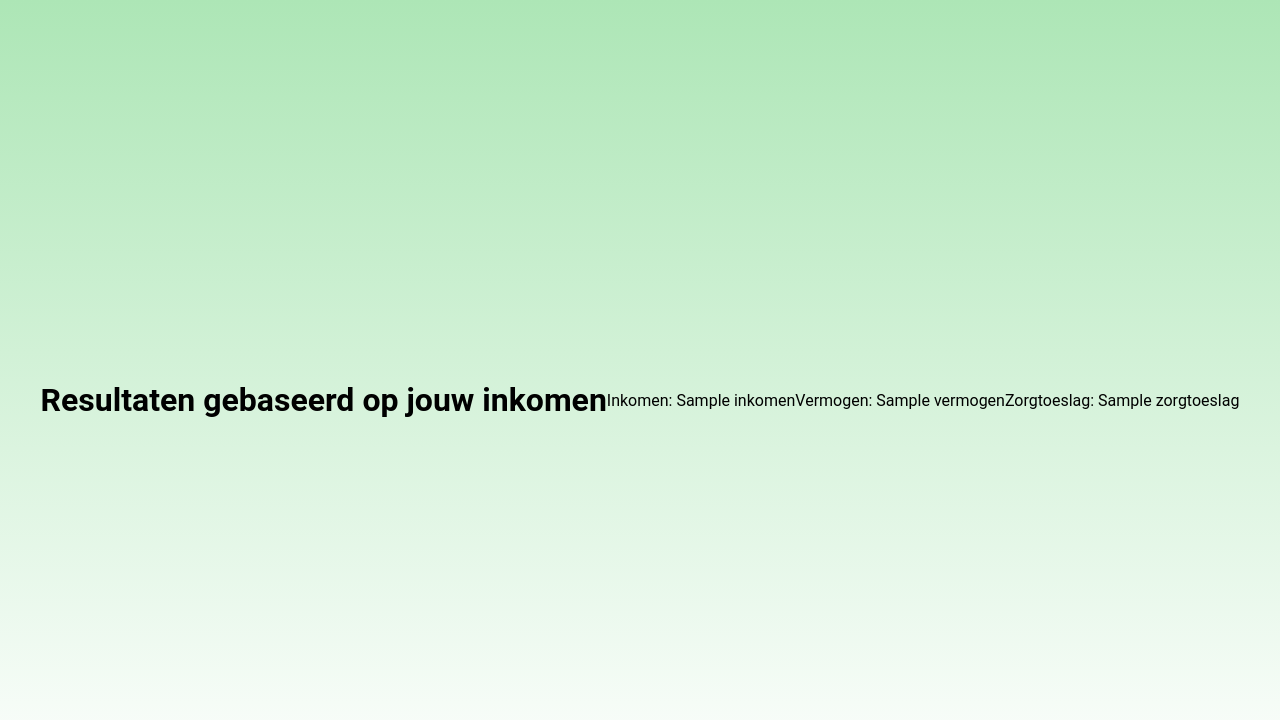
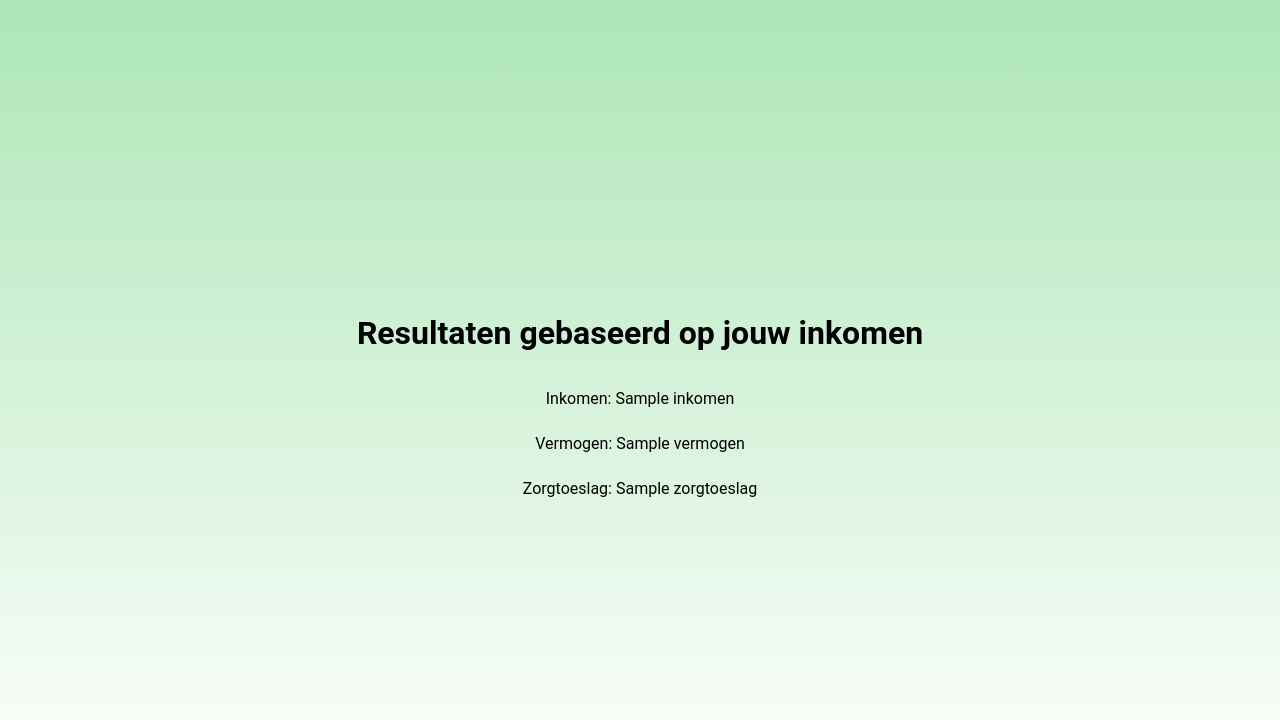
Before and after one commit to Stan-1037079/Zorgtoeslag-Applicatie, a Python web app: template Interactielaag/Flask_UI/templates/resultaat.html in a window 1280 px wide. Shown: the top 720 px of the page. Run offline with Jinja, Linux system fonts and the light colour scheme; the template is opened without the code that fills it: most values are stand-ins (such as "Sample title", 1, 10 or a date in 2020).

Commit message:
Css en html aangepast resultaat.html

```diff
--- a/Interactielaag/Flask_UI/static/css/style_login.css
+++ b/Interactielaag/Flask_UI/static/css/style_login.css
@@ -40,6 +40,19 @@ button[type="submit"], .button {
     cursor: pointer;
 }
 
+.results-container {
+    display: flex;
+    flex-direction: column;
+    align-items: center;
+    justify-content: center;
+    width: 100%;
+    padding: 20px;
+}
+
+.result-item {
+    margin-bottom: 10px;
+}
+
 .logout-container, .goBack-container {
     position: fixed;
     padding: 20px;
--- a/Interactielaag/Flask_UI/templates/resultaat.html
+++ b/Interactielaag/Flask_UI/templates/resultaat.html
@@ -7,9 +7,11 @@
     <title>Resultaten</title>
 </head>
 <body>
-    <h1>Resultaten gebaseerd op jouw inkomen</h1>
-    <p>Inkomen: {{ data.Inkomen }}</p>
-    <p>Vermogen: {{ data.Vermogen }}</p>
-    <p>Zorgtoeslag: {{ data.Zorgtoeslag }}</p>
+    <div class="results-container">
+        <h1>Resultaten gebaseerd op jouw inkomen</h1>
+        <p class="result-item">Inkomen: <span>{{ data['Inkomen'] }}</span></p>
+        <p class="result-item">Vermogen: <span>{{ data['Vermogen'] }}</span></p>
+        <p class="result-item">Zorgtoeslag: <span>{{ data['Zorgtoeslag'] }}</span></p>
+    </div>
 </body>
 </html>
```
